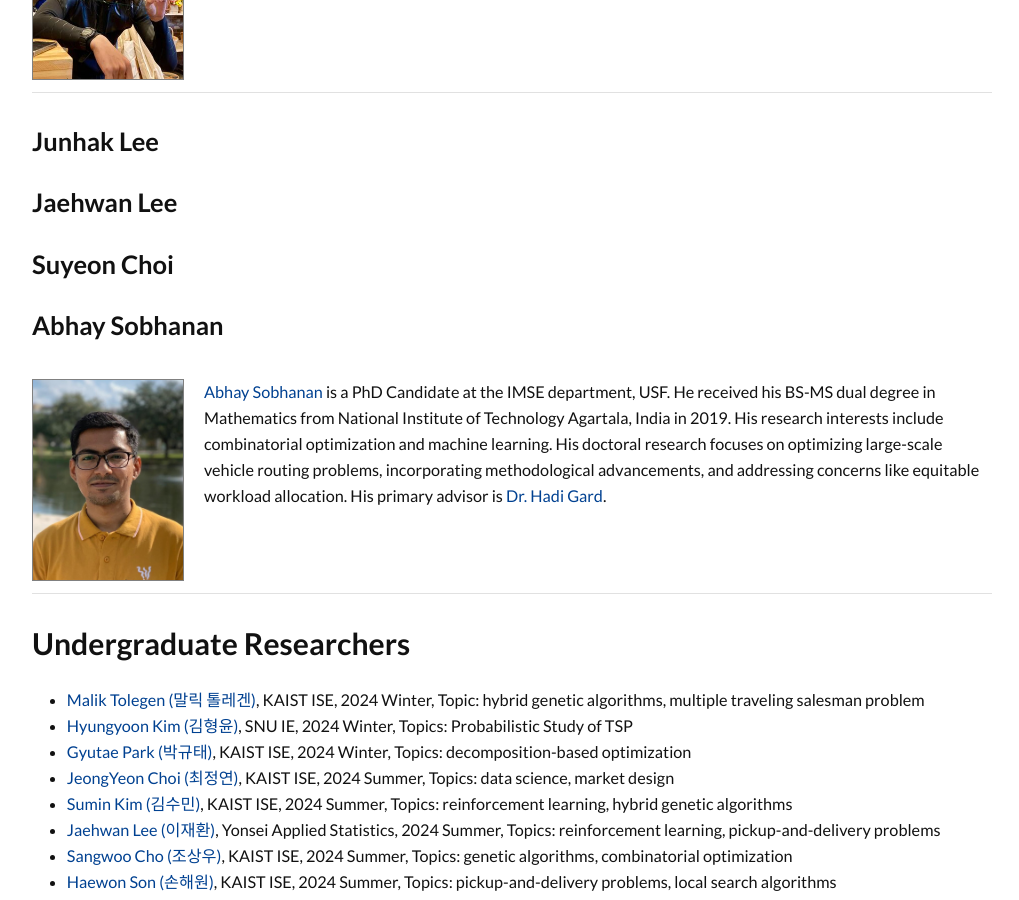
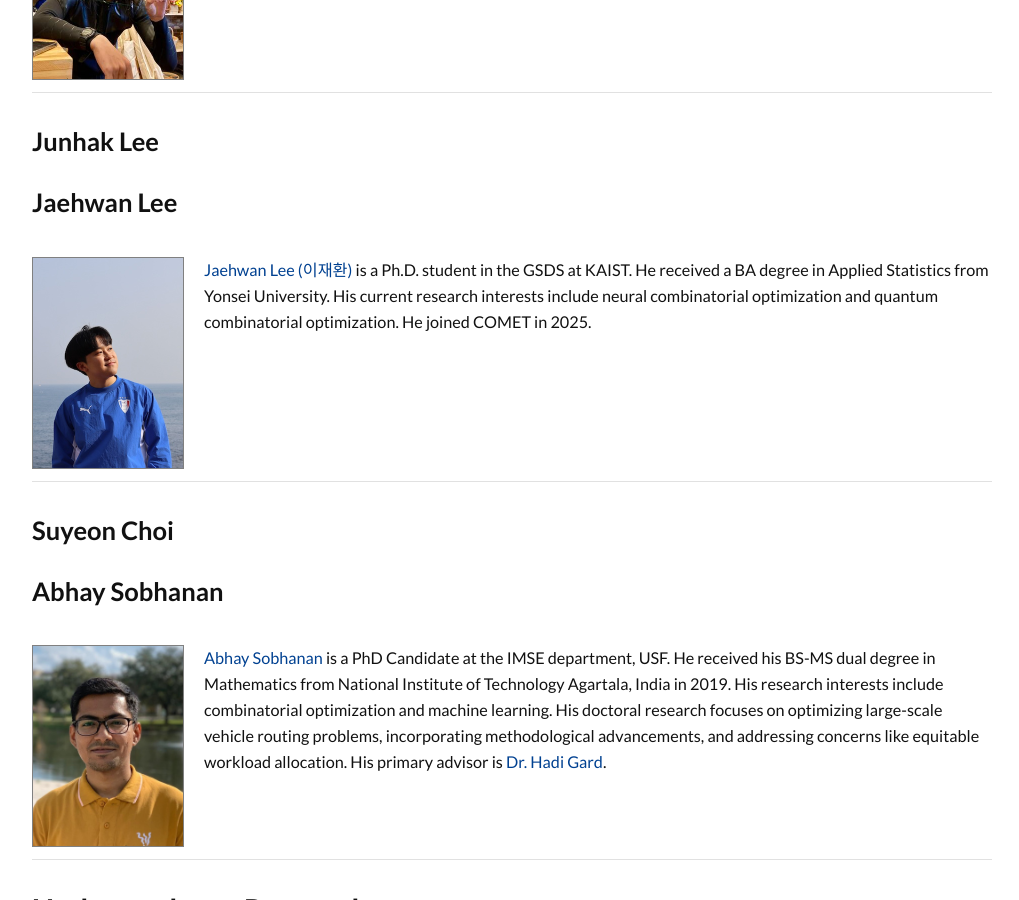
Before and after one commit to kaist-comet/kaist-comet.github.io, a Jekyll site: the page built from people/people.md, in a window 1280 px wide and 900 px high, scrolled down 3533 px. Shown: the whole window, without its empty margins (128-1147 px from the left). Built offline with Jekyll 4.4.1, drawn with Linux system fonts in a browser that asks for light colours; some web fonts are replaced; comment, search, counter and statistics services are not loaded.

Commit message:
Update People/Jaehwan Lee
thx !!

```diff
--- a/people/people.md
+++ b/people/people.md
@@ -81,7 +81,7 @@
 
 ### Jaehwan Lee
 
-<!-- | <img src="/people/images/jaehwan_lee.jpg" class="profile" /> [Jaehwan Lee (이재환)](https://www.linkedin.com/in/재환-이-878400314/) is a Ph.D. student in the GSDS at KAIST. He received a BA degree in Applied Statistics from Yonsei University. His current research interests include neural combinatorial optimization and quantum combinatorial optimization. He joined COMET in 2025.| -->
+| <img src="/people/images/jaehwan_lee.jpg" class="profile" /> [Jaehwan Lee (이재환)](https://www.linkedin.com/in/재환-이-878400314/) is a Ph.D. student in the GSDS at KAIST. He received a BA degree in Applied Statistics from Yonsei University. His current research interests include neural combinatorial optimization and quantum combinatorial optimization. He joined COMET in 2025.|
 
 ### Suyeon Choi
 
```
